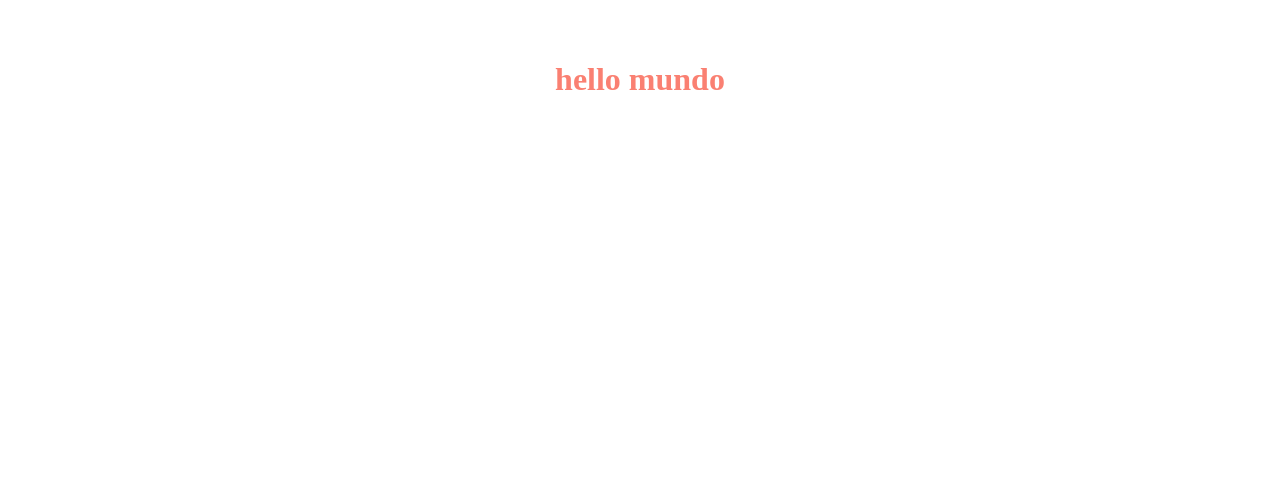
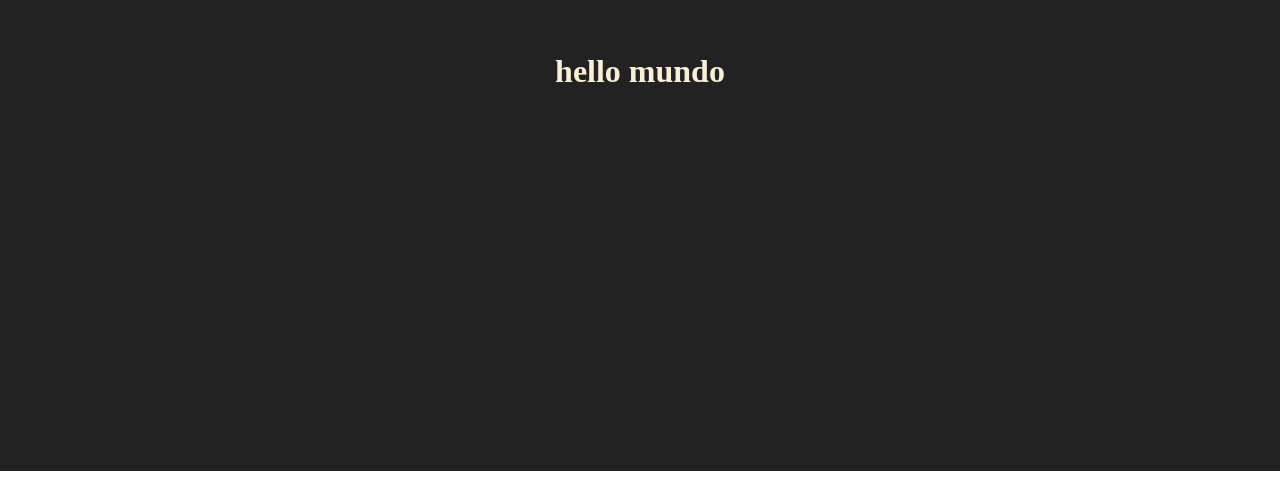
Before and after one commit to pklepa/portfolio, a Next.js app: page / in a window 1280 px wide. Shown: the part 329-816 px from the top of the page. Built offline with nearby package versions, Linux system fonts and the light colour scheme.

Commit message:
Add Global CSS variables and a CSS reset

```diff
--- a/pages/_app.tsx
+++ b/pages/_app.tsx
@@ -1,3 +1,6 @@
+import '../styles/reset.css';
+import '../styles/globals.css';
+
 function MyApp({ Component, pageProps }) {
   return <Component {...pageProps} />;
 }
--- a/styles/Home.module.scss
+++ b/styles/Home.module.scss
@@ -5,8 +5,9 @@
   align-items: center;
 
   min-height: 100vh;
+  background-color: var(--black);
 
   h1 {
-    color: salmon;
+    color: var(--primary);
   }
 }
--- /dev/null
+++ b/styles/globals.css
@@ -0,0 +1,19 @@
+:root {
+  --black: #222;
+  --black-deep: #000;
+  --grey: #999;
+  --primary: #f8efd4;
+}
+
+::-webkit-scrollbar-track {
+  -webkit-box-shadow: inset 0 0 6px rgba(0, 0, 0, 0.3);
+  box-shadow: inset 0 0 6px rgba(0, 0, 0, 0.3);
+  background-color: #666;
+}
+::-webkit-scrollbar {
+  width: 6px;
+  background-color: #666;
+}
+::-webkit-scrollbar-thumb {
+  background-color: #000000;
+}
--- /dev/null
+++ b/styles/reset.css
@@ -0,0 +1,70 @@
+*,
+::after,
+::before {
+  box-sizing: border-box;
+}
+
+ol[class],
+ul[class] {
+  padding: 0;
+}
+
+blockquote,
+body,
+dd,
+dl,
+figcaption,
+figure,
+h1,
+h2,
+h3,
+h4,
+li,
+ol[class],
+p,
+ul[class] {
+  margin: 0;
+}
+
+body {
+  min-height: 100vh;
+  scroll-behavior: smooth;
+  text-rendering: optimizeSpeed;
+  line-height: 1.5;
+  -webkit-font-smoothing: antialiased;
+  -moz-osx-font-smoothing: grayscale;
+}
+
+ol[class],
+ul[class] {
+  list-style: none;
+}
+
+a:not([class]) {
+  text-decoration-skip-ink: auto;
+}
+
+img {
+  max-width: 100%;
+  display: block;
+}
+
+article > * + * {
+  margin-top: 1em;
+}
+
+button,
+input,
+select,
+textarea {
+  font: inherit;
+}
+
+@media (prefers-reduced-motion: reduce) {
+  * {
+    animation-duration: 0s !important;
+    animation-iteration-count: 1 !important;
+    transition-duration: 0s !important;
+    scroll-behavior: auto !important;
+  }
+}
```
